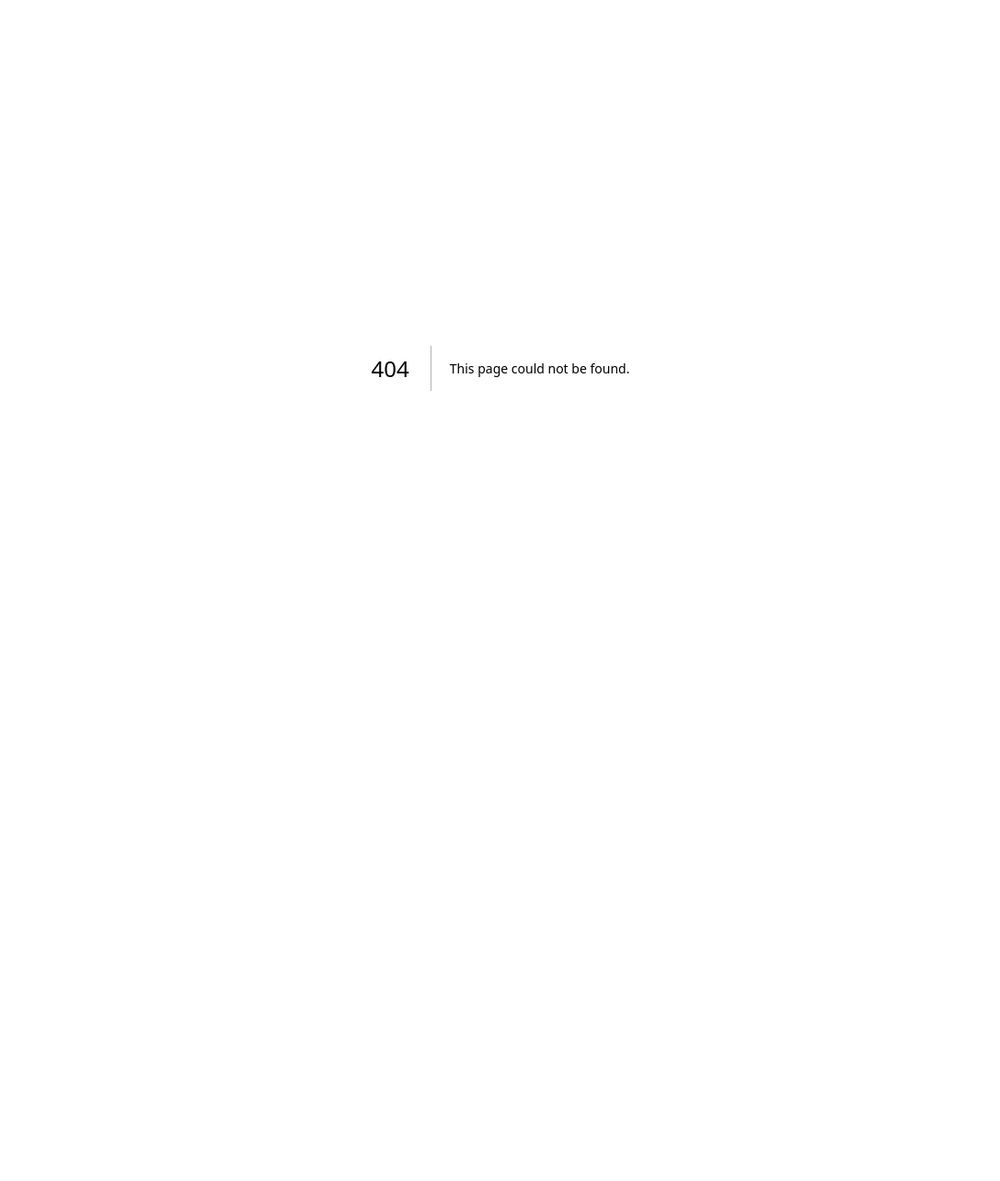
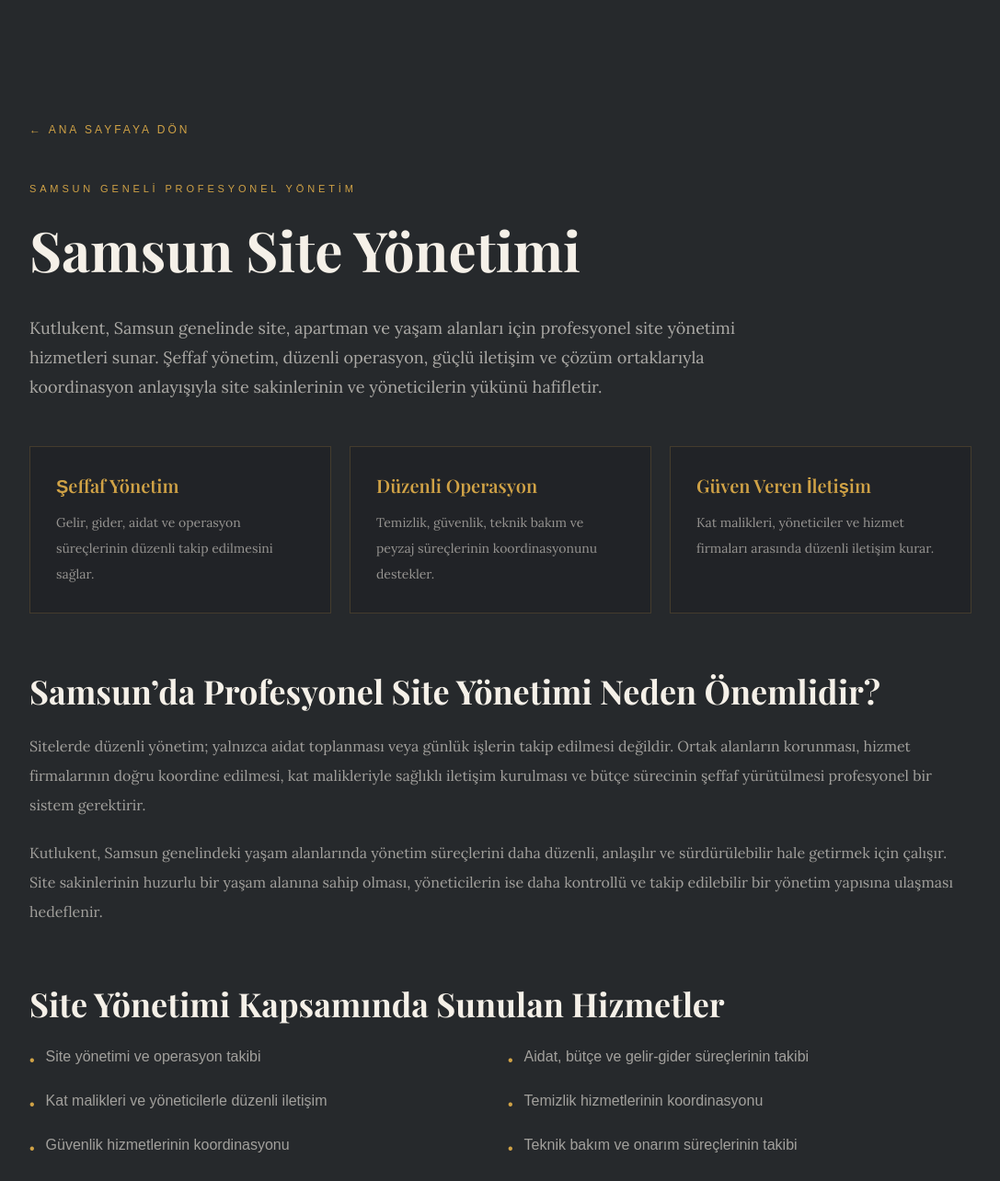
Before and after one commit to ey60/kutlukent, a Next.js app: page /samsun-site-yonetimi in a window 1280 px wide. Before the commit this address had no page. Shown: the top 1284 px of the page at 92% size, without its empty margins (96-1183 px from the left). Before the commit the page ends 800 px from the top, so only its background shows below. Built offline with nearby package versions, Linux system fonts and the light colour scheme.

Commit message:
Samsun site yönetimi SEO sayfası eklendi

```diff
--- /dev/null
+++ b/app/samsun-site-yonetimi/page.tsx
@@ -0,0 +1,134 @@
+import type { Metadata } from 'next';
+
+export const metadata: Metadata = {
+  title: 'Samsun Site Yönetimi | Kutlukent',
+  description:
+    'Kutlukent, Samsun genelinde profesyonel site yönetimi hizmetleri sunar. Şeffaf yönetim, düzenli operasyon, aidat takibi ve çözüm ortaklarıyla koordinasyon sağlar.',
+};
+
+export default function SamsunSiteYonetimiPage() {
+  return (
+    <main className="min-h-screen bg-[#26292c] text-[#f5f0e8]">
+      <section className="px-6 py-24 md:py-32">
+        <div className="max-w-5xl mx-auto">
+          <a
+            href="/"
+            className="inline-block text-[#d0a246] text-xs tracking-[0.25em] uppercase mb-12 hover:text-[#f5f0e8] transition-colors"
+          >
+            ← Ana Sayfaya Dön
+          </a>
+
+          <p className="text-[#d0a246] text-[11px] tracking-[0.35em] uppercase mb-5">
+            Samsun Geneli Profesyonel Yönetim
+          </p>
+
+          <h1 className="text-4xl md:text-6xl font-bold leading-tight mb-8" style={{ fontFamily: 'var(--font-playfair)' }}>
+            Samsun Site Yönetimi
+          </h1>
+
+          <p className="text-[#f5f0e8]/65 text-lg leading-8 max-w-3xl mb-12" style={{ fontFamily: 'var(--font-lora)' }}>
+            Kutlukent, Samsun genelinde site, apartman ve yaşam alanları için profesyonel site yönetimi hizmetleri sunar.
+            Şeffaf yönetim, düzenli operasyon, güçlü iletişim ve çözüm ortaklarıyla koordinasyon anlayışıyla site sakinlerinin
+            ve yöneticilerin yükünü hafifletir.
+          </p>
+
+          <div className="grid grid-cols-1 md:grid-cols-3 gap-5 mb-16">
+            {[
+              {
+                title: 'Şeffaf Yönetim',
+                text: 'Gelir, gider, aidat ve operasyon süreçlerinin düzenli takip edilmesini sağlar.',
+              },
+              {
+                title: 'Düzenli Operasyon',
+                text: 'Temizlik, güvenlik, teknik bakım ve peyzaj süreçlerinin koordinasyonunu destekler.',
+              },
+              {
+                title: 'Güven Veren İletişim',
+                text: 'Kat malikleri, yöneticiler ve hizmet firmaları arasında düzenli iletişim kurar.',
+              },
+            ].map((item) => (
+              <div key={item.title} className="border border-[#d0a246]/20 p-7 bg-[#1e2124]/60">
+                <h2 className="text-[#d0a246] text-xl font-semibold mb-3" style={{ fontFamily: 'var(--font-playfair)' }}>
+                  {item.title}
+                </h2>
+                <p className="text-[#f5f0e8]/55 text-sm leading-7" style={{ fontFamily: 'var(--font-lora)' }}>
+                  {item.text}
+                </p>
+              </div>
+            ))}
+          </div>
+
+          <section className="mb-16">
+            <h2 className="text-3xl md:text-4xl font-bold mb-6" style={{ fontFamily: 'var(--font-playfair)' }}>
+              Samsun’da Profesyonel Site Yönetimi Neden Önemlidir?
+            </h2>
+
+            <p className="text-[#f5f0e8]/60 leading-8 mb-5" style={{ fontFamily: 'var(--font-lora)' }}>
+              Sitelerde düzenli yönetim; yalnızca aidat toplanması veya günlük işlerin takip edilmesi değildir.
+              Ortak alanların korunması, hizmet firmalarının doğru koordine edilmesi, kat malikleriyle sağlıklı iletişim kurulması
+              ve bütçe sürecinin şeffaf yürütülmesi profesyonel bir sistem gerektirir.
+            </p>
+
+            <p className="text-[#f5f0e8]/60 leading-8" style={{ fontFamily: 'var(--font-lora)' }}>
+              Kutlukent, Samsun genelindeki yaşam alanlarında yönetim süreçlerini daha düzenli, anlaşılır ve sürdürülebilir hale
+              getirmek için çalışır. Site sakinlerinin huzurlu bir yaşam alanına sahip olması, yöneticilerin ise daha kontrollü
+              ve takip edilebilir bir yönetim yapısına ulaşması hedeflenir.
+            </p>
+          </section>
+
+          <section className="mb-16">
+            <h2 className="text-3xl md:text-4xl font-bold mb-6" style={{ fontFamily: 'var(--font-playfair)' }}>
+              Site Yönetimi Kapsamında Sunulan Hizmetler
+            </h2>
+
+            <ul className="grid grid-cols-1 md:grid-cols-2 gap-4">
+              {[
+                'Site yönetimi ve operasyon takibi',
+                'Aidat, bütçe ve gelir-gider süreçlerinin takibi',
+                'Kat malikleri ve yöneticilerle düzenli iletişim',
+                'Temizlik hizmetlerinin koordinasyonu',
+                'Güvenlik hizmetlerinin koordinasyonu',
+                'Teknik bakım ve onarım süreçlerinin takibi',
+                'Peyzaj ve ortak alan düzeni koordinasyonu',
+                'Çözüm ortaklarıyla profesyonel süreç yönetimi',
+              ].map((item) => (
+                <li key={item} className="flex gap-3 text-[#f5f0e8]/60 leading-7">
+                  <span className="text-[#d0a246] mt-1">•</span>
+                  <span>{item}</span>
+                </li>
+              ))}
+            </ul>
+          </section>
+
+          <section className="border border-[#d0a246]/25 p-8 md:p-10 bg-[#1e2124]/70">
+            <h2 className="text-3xl font-bold mb-5" style={{ fontFamily: 'var(--font-playfair)' }}>
+              Samsun’da Siteniz İçin Profesyonel Yönetim Desteği Alın
+            </h2>
+
+            <p className="text-[#f5f0e8]/60 leading-8 mb-8" style={{ fontFamily: 'var(--font-lora)' }}>
+              Sitenizin yönetim sürecini daha şeffaf, düzenli ve profesyonel bir yapıya taşımak için Kutlukent ile iletişime geçebilirsiniz.
+            </p>
+
+            <div className="flex flex-col sm:flex-row gap-4">
+              <a
+                href="https://wa.me/905404270099"
+                target="_blank"
+                rel="noopener noreferrer"
+                className="inline-flex justify-center bg-[#d0a246] text-[#26292c] px-8 py-4 text-xs font-bold tracking-[0.25em] uppercase"
+              >
+                WhatsApp ile Ulaş
+              </a>
+
+              <a
+                href="tel:+905404270099"
+                className="inline-flex justify-center border border-[#d0a246]/40 text-[#d0a246] px-8 py-4 text-xs font-bold tracking-[0.25em] uppercase"
+              >
+                Telefon Et
+              </a>
+            </div>
+          </section>
+        </div>
+      </section>
+    </main>
+  );
+}
--- a/app/sitemap.ts
+++ b/app/sitemap.ts
@@ -1,9 +1,20 @@
-export default function sitemap() {
+import type { MetadataRoute } from 'next';
+
+export default function sitemap(): MetadataRoute.Sitemap {
+  const baseUrl = 'https://kutlukent.net';
+
   return [
     {
-      url: 'https://kutlukent.net',
+      url: baseUrl,
       lastModified: new Date(),
+      changeFrequency: 'weekly',
       priority: 1,
+    },
+    {
+      url: `${baseUrl}/samsun-site-yonetimi`,
+      lastModified: new Date(),
+      changeFrequency: 'weekly',
+      priority: 0.9,
     },
   ];
 }
```
